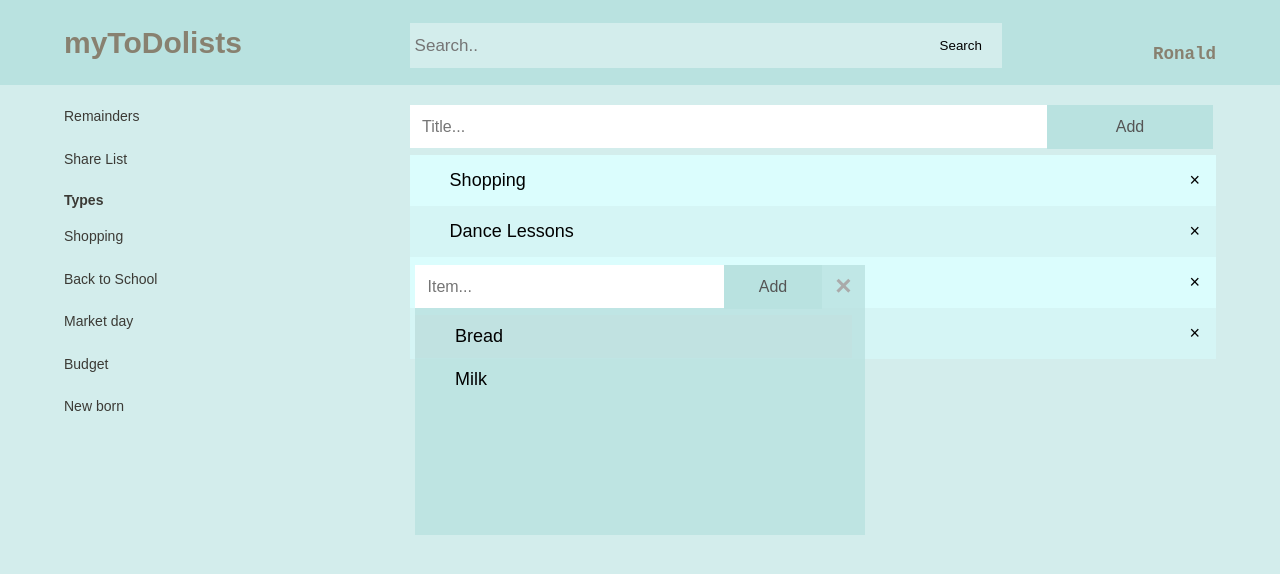
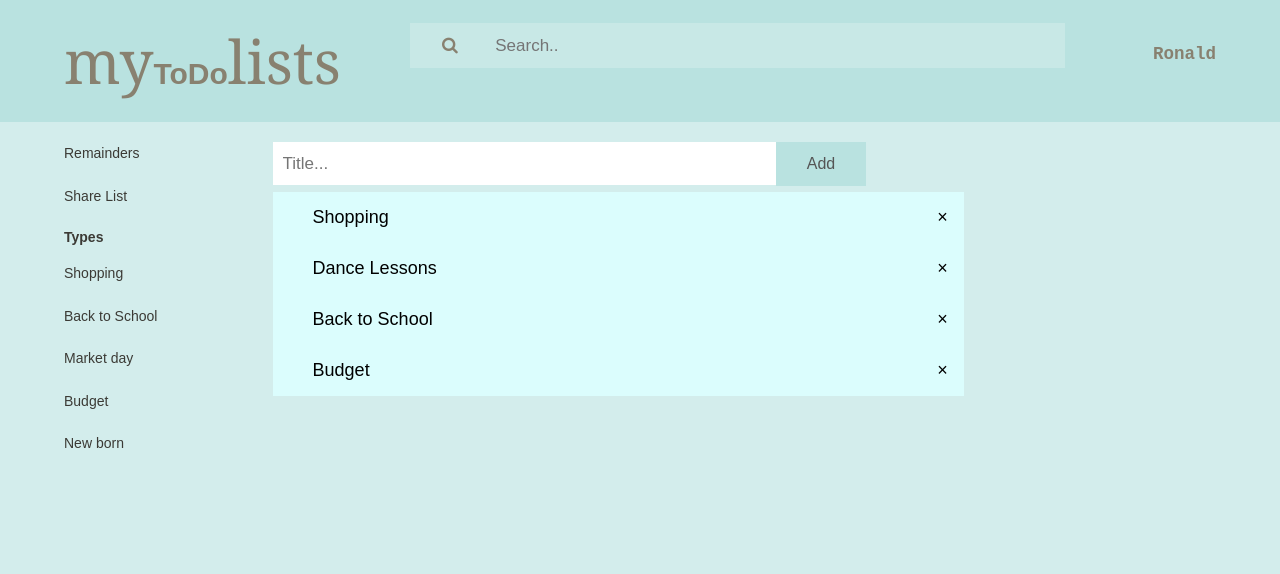
Before and after one commit to codjoero/myToDo, a Python web app: template templates/homepage.html in a window 1280 px wide. Shown: the top 574 px of the page. Run offline with Jinja, Linux system fonts and the light colour scheme; the template is opened without the code that fills it, so the values that code supplies are empty.

Commit message:
fix(addRemoveItems): FIxed list Items display
Fixed items display and rensponsiveness issues

[Deliveries #160537160]

```diff
--- a/static/styleHomepage.css
+++ b/static/styleHomepage.css
@@ -1,4 +1,3 @@
-
 body {
     margin: 0;
     padding: 0;
@@ -13,6 +12,11 @@ body {
     overflow: hidden;
 }
 
+ul {
+    margin: 0;
+    padding: 0;
+}
+
 /*Header*/
 header{
     background: #b9e2e0;
@@ -23,28 +27,44 @@ header h1{
     float: left;
 }
 
+#branding{
+    margin: auto;
+    overflow: visible;
+    font-size: 15px;
+    color: #888170;
+}
+
+header .sexy{
+    font: 60px Angelina, Brush script mt, Georgia, Arial, Helvetica, sans-serif;
+}
+
 header form{
     float: right;
     margin-top: 23px;
     width: 70%;
-
 }
 
 header input{
     padding: 5px;
     height: 35px;
-    width: 500px;
+    width: 70%;
     border: none;
     font-size: 17px;
-    background: #d3edec;
+    background: rgba(211,237,236,0.6);
 }
 
-.search{
+header form button{
     height: 45px;
-    background: #d3edec;
+    background: rgba(211,237,236,0.6);
     border: none;
     padding-left: 20px;
     padding-right: 20px;
+    float: left;
+    width: 10%;
+    padding: 10px;
+    font-size: 17px;
+    cursor: pointer;
+    color: #888170;
 }
 
 .profile{
@@ -82,14 +102,54 @@ header input{
 
 /*lists*/
 #listsBody{
-    float: right;
+    position: relative;
+    left: 10%;
+    float: left;
+    margin: auto;
+    width:60%;
+}
+
+/*lists input*/
+form #listsInput{
+    border: none;
+    border-radius: 0;
+    float: left;
+    height: 23px;
+    padding: 10px;
+    font-size: 17px;
+    color: #555;
     width: 70%;
 }
 
-ul {
-    margin: 0;
-    padding: 0;
+/*addBtn*/
+form .addBtn{
+    background: #b9e2e0;
+    color: #555;
+    float: left;
+    padding: 10px;
+    cursor: pointer;
+    text-align: center;
+    font-size: 16px;
+    border: none;
+    border-radius: 0;
+    transition: 0.3s;
+    width: 10%
 }
+
+.addBtn:hover {
+    background-color: #bbb;
+}
+
+.active, .collapsible:hover {
+    background-color: #555;
+}
+
+.content {
+    padding: 0 18px;
+    display: none;
+    overflow: hidden;
+}
+
 #myLists{
     margin-top: 50px;
 
@@ -124,109 +184,3 @@ ul {
     background-color: #bbb;
     color: white;
 }
-
-/*lists input*/
-input{
-    border: none;
-    border-radius: 0;
-    padding: 12.5px;
-    float: left;
-    font-size: 16px;
-    width: 76%;
-}
-
-/*addBtn*/
-.addBtn{
-    background: #b9e2e0;
-    color: #555;
-    float: left;
-    padding: 10px;
-    cursor: pointer;
-    text-align: center;
-    font-size: 16px;
-    border-radius: 0;
-    transition: 0.3s;
-    width: 18%
-}
-
-.addBtn:hover {
-    background-color: #bbb;
-}
-.popup{
-
-    position:fixed;
-    top: 50%;
-    left: 50%;
-    width:30em;
-    height:18em;
-    margin-top: -9em;
-    margin-left: -15em;
-    z-index: 1;
-    float: right;
-    overflow: auto;
-    background-color: rgb(185,226,224);
-    background-color: rgba(185,226,224,0.8);
-
-}
-
-.popup-content {
-    width: 97%; /* Could be more or less, depending on screen size */
-
-}
-
-#popupInput{
-    margin-top: 0;
-    border: none;
-    border-radius: 0;
-    float: left;
-    font-size: 16px;
-    width: 65%;
-}
-
-.popupaddBtn{
-    background: #b9e2e0;
-    color: #555;
-    float: left;
-    padding: 10px;
-    cursor: pointer;
-    text-align: center;
-    font-size: 16px;
-    border-radius: 0;
-    transition: 0.3s;
-    width: 18%
-}
-
-.popupaddBtn:hover {
-    background-color: #bbb;
-}
-
-#myItems li{
-    cursor: pointer;
-    position: relative;
-    padding: 8px 8px 8px 40px;
-    font-size: 18px;
-    transition: 0.2s;
-}
-
-#myItems{
-    padding-top: 50px;
-}
-
-#myItems li:nth-child(odd) {
-    background: rgb(193, 226, 225);
-}
-
-/* The Close Button */
-.popupclose {
-    float: right;
-    color: #aaa;
-    font-size: 28px;
-    font-weight: bold;
-}
-
-.popupclose:hover,
-.popupclose:focus {
-    color: black;
-    text-decoration: none;
-    cursor: pointer;
-}
--- a/templates/homepage.html
+++ b/templates/homepage.html
@@ -9,6 +9,7 @@
         <meta http-equiv="X-UA-Compatible" content="ie=edge">
         <title>Todo Lists | Home</title>
         <link rel="stylesheet" type="text/css" media="screen" href="../static/styleHomepage.css" />
+        <link rel="stylesheet" href="https://cdnjs.cloudflare.com/ajax/libs/font-awesome/4.7.0/css/font-awesome.min.css">
     </head>
     <body>
         <header>
@@ -18,7 +19,7 @@
                 </div>
                 <form>
                     <input type="text" placeholder="Search..">
-                    <button type="submit" class="search">Search</button>
+                    <button type="submit"><i class="fa fa-search"></i></button>
                     <h3 class = "profile"> Ronald</h3>
                 </form>
 
@@ -47,37 +48,38 @@
                     </div>
                 </aside>
                 <div id="listsBody">
-                    <div class="listsHeader">
+                    <form class="listsHeader">
                         <input type="text" id="listsInput" placeholder="Title...">
                         <span onclick="newElement()" class="addBtn">Add</span>
-                    </div>
+                    </form>
                     <ul id="myLists">
-                        <li>Shopping</a><span class="close">&times;</span></li>
-                        <li>Dance Lessons</a><span class="close">&times;</span></li>
-                        <li>Back to School</a><span class="close">&times;</span></li>
-                        <li>Budget</a><span class="close">&times;</span></li>
+                        <li class="collapsible">Shopping<span class="close">&times;</span></li>
+                        <div class="content">
+                            <p>- Milk</p>
+                            <p>- Bread</p>
+                            <p>- Sugar</p>
+                        </div>
+                        <li class="collapsible">Dance Lessons<span class="close">&times;</span></li>
+                        <div class="content">
+                            <p>- Directions</p>
+                        </div>
+                        <li class="collapsible">Back to School<span class="close">&times;</span></li>
+                        <div class="content">
+                            <p>- Uniform</p>
+                            <p>- Books</p>
+                        </div>
+                        <li class="collapsible">Budget<span class="close">&times;</span></li>
+                        <div class="content">
+                            <p>- Gas</p>
+                            <p>- Fees</p>
+                            <p>- Shopping</p>
+                            <p>- Outing</p>
+                        </div>
                     </ul>
                 </div>
             </div>
         </section>
 
-        <!-- The Lists popup -->
-        <div id="popupBody" class="popup">
-            <div class="popup-content">
-                <span class="popupclose">&times;</span>
-                <div class="popupHeader">
-                    <input type="text" id="popupInput" placeholder="Item...">
-                    <span onclick="newElement()" class="popupaddBtn">Add</span>
-                </div>
-                <ul id="myItems">
-                    <li>Bread</span></li>
-                    <li>Milk</span></li>
-                </ul>
-            </div>
-        </div>
-
-        <script src="https://code.jquery.com/jquery-3.3.1.min.js"></script>
-        <script type="text/javascript" src="../static/homepage.js"></script>
         <script>
             var closebtns = document.getElementsByClassName("close");
             var i;
@@ -113,23 +115,19 @@
             }
             }
 
-            // Popup Lists
-            var modal = document.getElementById('popupBody');
-          //var btn = document.getElementsById("myLists");
-            var span = document.getElementsByClassName("popupclose")[0]
+            var coll = document.getElementsByClassName("collapsible");
+            var i;
 
-            btn.onclick = function() {
-                modal.style.display = "block";
-            }
-
-            span.onclick = function() {
-                modal.style.display = "none";
-            }
-
-            window.onclick = function(event) {
-                if (event.target == modal) {
-                    modal.style.display = "none";
-                }
+            for (i = 0; i < coll.length; i++) {
+                coll[i].addEventListener("click", function() {
+                    this.classList.toggle("active");
+                    var content = this.nextElementSibling;
+                    if (content.style.display === "block") {
+                    content.style.display = "none";
+                    } else {
+                    content.style.display = "block";
+                    }
+                });
             }
         </script>
     </body>
```
